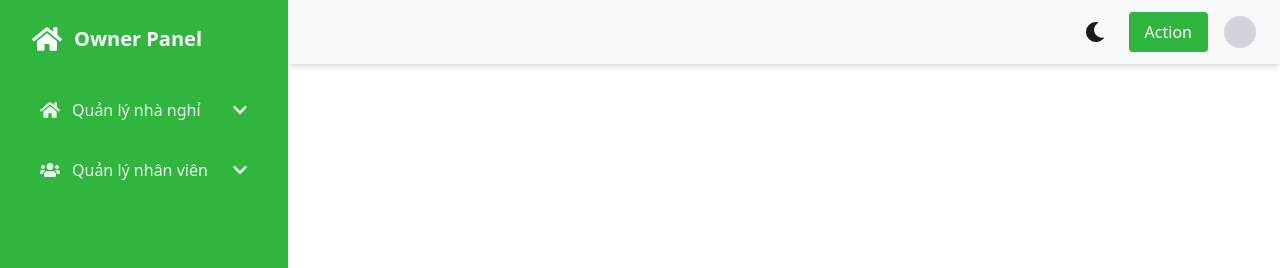
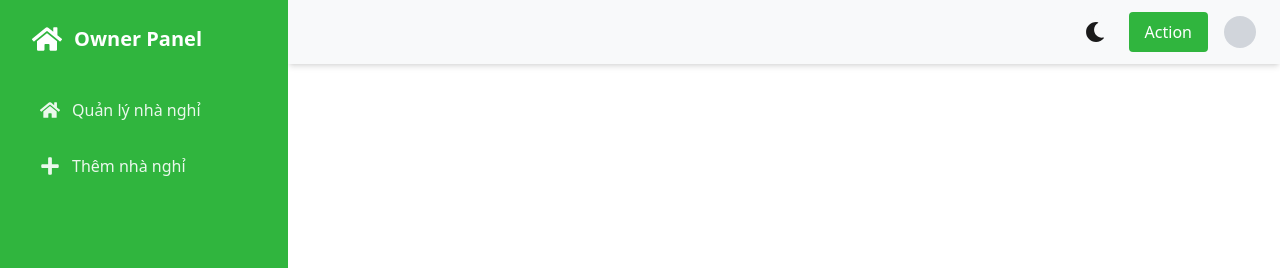
Before and after one commit to nguyenlm11/Cho_Tot_Travel_Managements, a React (Vite) app: page /owner/staff/add in a window 1280 px wide. Shown: the top 268 px of the page. Built offline with nearby package versions, Linux system fonts and the light colour scheme.

Commit message:
fix Sidebar for owner

```diff
--- a/src/components/sidebar/OwnerSidebar.jsx
+++ b/src/components/sidebar/OwnerSidebar.jsx
@@ -2,7 +2,7 @@ import React, { useState } from 'react';
 import { Link, useLocation } from 'react-router-dom';
 import { FaChartLine, FaHome, FaPlus, FaInfoCircle, FaBed, FaCalendarAlt, FaUsers, FaTicketAlt, FaArrowLeft, FaTag, FaStar, FaChevronDown } from 'react-icons/fa';
 
-const Sidebar = ({ selectedHomestay, role = 'owner' }) => {
+const Sidebar = ({ selectedHomestay }) => {
   const location = useLocation();
   const [expandedMenus, setExpandedMenus] = useState({});
 
@@ -11,24 +11,17 @@ const Sidebar = ({ selectedHomestay, role = 'owner' }) => {
     {
       title: 'Quản lý nhà nghỉ',
       icon: <FaHome />,
-      submenu: [
-        { title: 'Tất cả nhà nghỉ', path: '/owner/homestays' },
-        { title: 'Thêm nhà nghỉ', path: '/owner/homestays/add' },
-      ],
+      path: '/owner/homestays',
     },
     {
-      title: 'Quản lý nhân viên',
-      icon: <FaUsers />,
-      submenu: [
-        { title: 'Tất cả nhân viên', path: '/owner/staff' },
-        { title: 'Thêm nhân viên', path: '/owner/staff/add' },
-      ],
+      title: 'Thêm nhà nghỉ',
+      icon: <FaPlus />,
+      path: '/owner/homestays/add',
     },
   ];
 
-  // Menu khi quản lý nhà nghỉ
-  const homestayMenuItems = {
-    owner: [
+  // Menu khi quản lý nhà nghỉ cho Owner
+  const homestayMenuItems = [
     { title: 'Dashboard', path: `/owner/homestays/${selectedHomestay}/dashboard`, icon: <FaChartLine /> },
     { title: 'Thông tin nhà nghỉ', path: `/owner/homestays/${selectedHomestay}/info`, icon: <FaInfoCircle /> },
     { title: 'Loại phòng', path: `/owner/homestays/${selectedHomestay}/room-types`, icon: <FaBed /> },
@@ -46,30 +39,19 @@ const Sidebar = ({ selectedHomestay, role = 'owner' }) => {
     { title: 'Mã giảm giá', path: `/owner/homestays/${selectedHomestay}/vouchers`, icon: <FaTicketAlt /> },
     { title: 'Đánh giá', path: `/owner/homestays/${selectedHomestay}/ratings`, icon: <FaStar /> },
     { title: 'Quay lại danh sách', path: '/owner/homestays', icon: <FaArrowLeft />, className: 'mt-8 pt-4 border-t border-white/10 dark:border-gray-700' },
-    ],
-    staff: [
-      { title: 'Dashboard', path: `/staff/homestays/${selectedHomestay}/dashboard`, icon: <FaChartLine /> },
-      { title: 'Thông tin nhà nghỉ', path: `/staff/homestays/${selectedHomestay}/info`, icon: <FaInfoCircle /> },
-      { title: 'Đặt phòng', path: `/staff/homestays/${selectedHomestay}/bookings`, icon: <FaCalendarAlt /> },
-      { title: 'Nhiệm vụ', path: `/staff/homestays/${selectedHomestay}/tasks`, icon: <FaUsers /> },
-    ],
-  };
+  ];
 
   const isManagingHomestay =
-    location.pathname.match(/^\/(owner|staff)\/homestays\/[^/]+(?!\/add)/) && !location.pathname.includes('/add');
-  const menuItems = role === 'staff' || (role === 'owner' && isManagingHomestay)
-    ? homestayMenuItems[role]
-    : defaultMenuItems;
+    location.pathname.match(/^\/(owner)\/homestays\/[^/]+(?!\/add)/) && !location.pathname.includes('/add');
+  const menuItems = isManagingHomestay ? homestayMenuItems : defaultMenuItems;
 
   const isActive = (path) => {
-    // Nếu path không tồn tại (undefined), trả về false
     if (!path) return false;
     if (path === location.pathname) return true;
     if (path.includes('/bookings') && location.pathname.includes('/bookings')) return true;
     return false;
   };
 
-  // Kiểm tra submenu active
   const isSubmenuActive = (path) => {
     return location.pathname === path;
   };
@@ -87,7 +69,7 @@ const Sidebar = ({ selectedHomestay, role = 'owner' }) => {
         <div className="flex items-center gap-3 mb-8 px-2">
           <FaHome className="text-3xl text-white dark:text-primary" />
           <h2 className="font-bold text-xl text-white dark:text-primary">
-            {role === 'owner' && !isManagingHomestay ? 'Owner Panel' : 'Quản lý nhà nghỉ'}
+            {!isManagingHomestay ? 'Owner Panel' : 'Quản lý nhà nghỉ'}
           </h2>
         </div>
 
```
Lines whose indentation alone changed are shown as unchanged.
